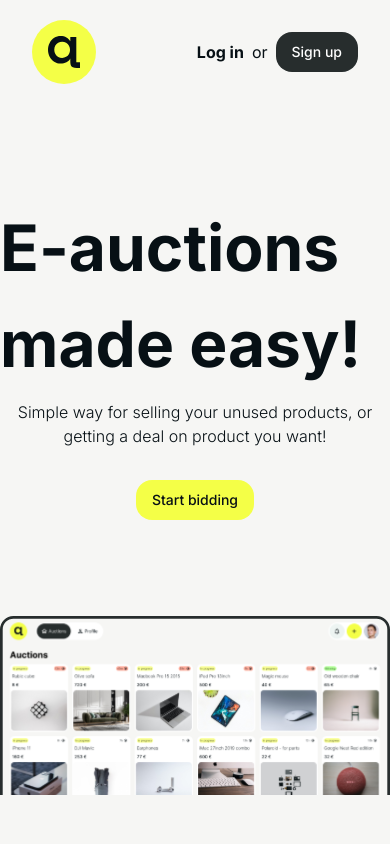
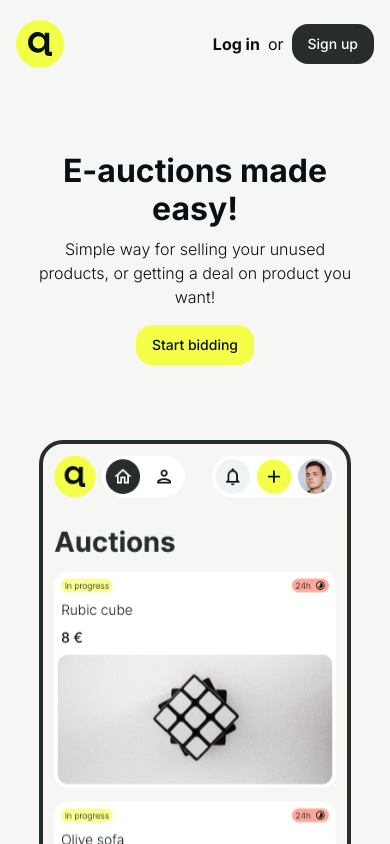
Before and after one commit to perkzen/auctionbay-frontend, a Next.js app: page / in a window 390 px wide. Built offline with nearby package versions, Linux system fonts and the light colour scheme.

Commit message:
feat: add mobile

```diff
--- a/src/app/layout.tsx
+++ b/src/app/layout.tsx
@@ -18,11 +18,11 @@ export default function RootLayout({
 }>) {
   return (
     <html lang="en">
-      <body className={cn(inter.className, 'bg-base')}>
-        <div className={'flex min-h-screen flex-col'}>
-          <Navbar />
-          {children}
-        </div>
+      <body
+        className={cn(inter.className, 'bg-base flex min-h-screen flex-col')}
+      >
+        <Navbar />
+        {children}
       </body>
     </html>
   );
--- a/src/app/page.tsx
+++ b/src/app/page.tsx
@@ -1,19 +1,35 @@
 import Image from 'next/image';
-import AuctionsImage from '@/assets/auctions.svg';
+import AuctionsDesktopImage from '@/assets/auctions-desktop.svg';
+import AuctionsMobileImage from '@/assets/auctions-mobile.svg';
+
 import { Button } from '@/components/ui/button';
 
 export default function Home() {
   return (
-    <main className="flex flex-col items-center justify-center">
-      <div className={'mt-[96px] flex flex-col gap-2'}>
-        <h1 className="text-[64px] font-bold">E-auctions made easy!</h1>
-        <p className={'text-center font-light'}>
-          Simple way for selling your unused products, or <br /> getting a deal
-          on product you want!
+    <main className="flex  flex-1 flex-col items-center  overflow-auto">
+      <div className={'mt-16 flex w-full flex-col gap-2 text-center md:mt-24'}>
+        <h1 className="text-[32px] font-bold leading-[38.4px] sm:text-[64px] sm:leading-none">
+          E-auctions made <br className={'visible md:hidden'} /> easy!
+        </h1>
+        <p className={' font-light'}>
+          Simple way for selling your unused
+          <br className={'visible md:hidden'} /> products, or getting a deal on
+          product you <br className={'visible sm:hidden'} /> want!
         </p>
       </div>
-      <Button className={'mb-24 mt-8'}>Start bidding</Button>
-      <Image src={AuctionsImage} alt={'auctions'} priority />
+      <Button className={'mt-4 sm:mt-8'}>Start bidding</Button>
+      <Image
+        src={AuctionsDesktopImage}
+        alt={'auctions'}
+        className={'mt-auto hidden sm:block'}
+        priority
+      />
+      <Image
+        src={AuctionsMobileImage}
+        alt={'auctions'}
+        className={'visible mt-auto sm:hidden'}
+        priority
+      />
     </main>
   );
 }
--- a/src/components/ui/navbar.tsx
+++ b/src/components/ui/navbar.tsx
@@ -5,11 +5,16 @@ import { Button } from '@/components/ui/button';
 
 const Navbar = () => {
   return (
-    <div className={'flex flex-row justify-between px-8'}>
-      <div className={'py-5'}>
-        <Image src={AuctionBayLogo} alt={'AuctionBay Logo'} priority />
-      </div>
-      <div className={'flex flex-row items-center gap-2 py-8'}>
+    <div
+      className={'mx-4 my-5 flex flex-row items-center justify-between sm:mx-8'}
+    >
+      <Image
+        src={AuctionBayLogo}
+        alt={'AuctionBay Logo'}
+        className={' h-12 w-12 sm:h-16 md:w-16'}
+        priority
+      />
+      <div className={'flex flex-row items-center gap-2'}>
         <Button variant={'ghost'} className={'p-0'}>
           Log in
         </Button>
```
Also changed, not shown: src/assets/auctions-desktop.svg (renamed from src/assets/auctions.svg), src/assets/auctions-mobile.svg (added).
